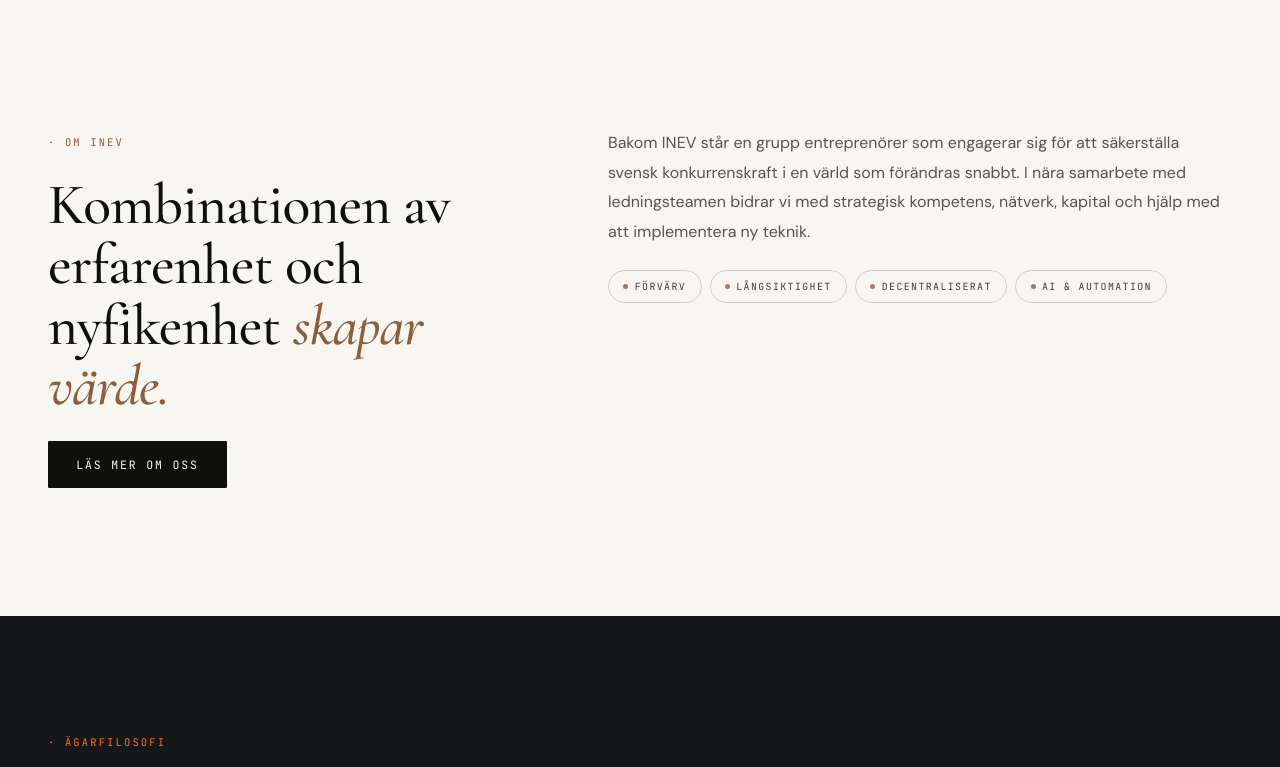
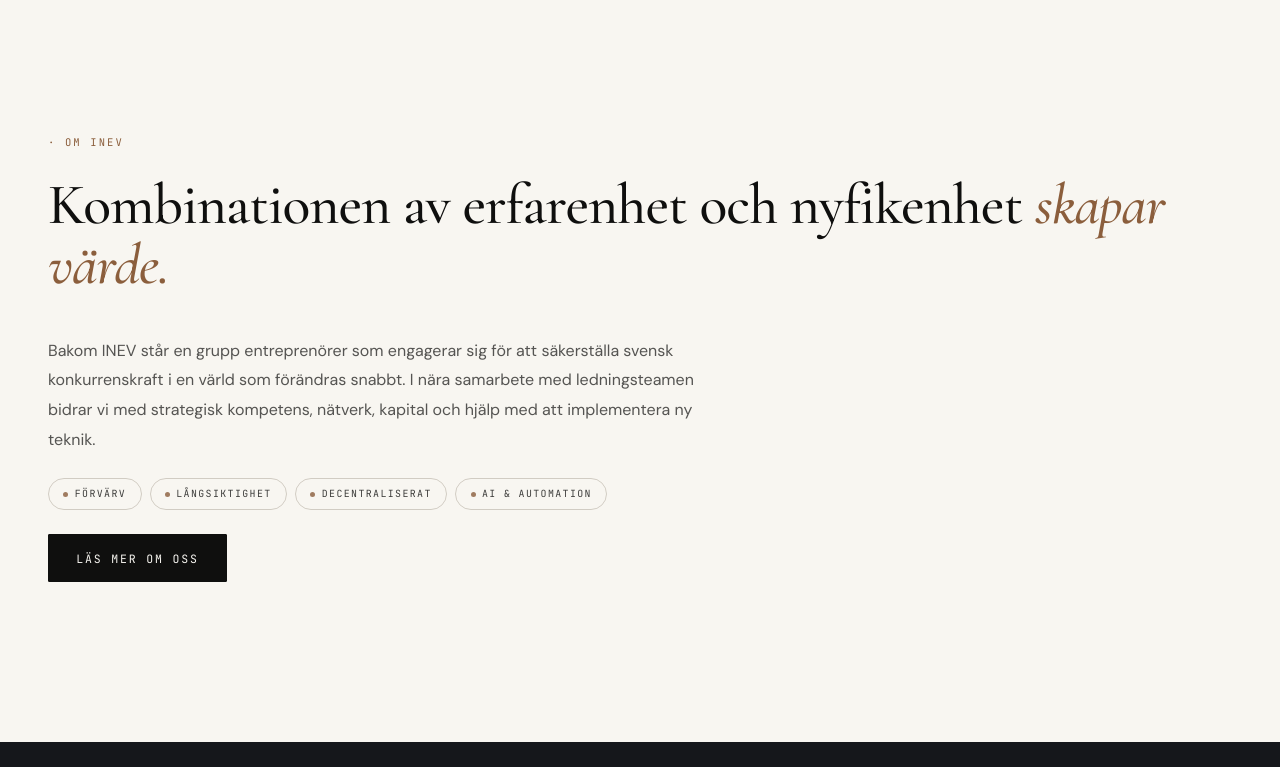
Before and after one commit to mrsecu/inev-preview, a plain HTML site: page index.html in a window 1280 px wide. Shown: the part 800-1567 px from the top of the page. Drawn offline with nearby package versions, Linux system fonts and the light colour scheme.

Commit message:
Fix: kontakt text synlig (reveal-class), about-block fullbredd title, ta bort po.body ovanför karusell

```diff
--- a/index.html
+++ b/index.html
@@ -755,21 +755,19 @@ img{max-width:100%;display:block}
   <!-- ABOUT BLOCK -->
   <section class="section scan-section">
     <div class="section-narrow">
-      <div class="about-grid">
-        <div class="reveal">
+      <div class="reveal" style="margin-bottom:2.5rem">
         <div class="section-label" data-i18n="a.label">· Om INEV</div>
-          <h2 class="section-title" data-i18n="a.title">Kombinationen av erfarenhet och nyfikenhet <em>skapar värde.</em></h2>
-          <div style="margin-top:1rem"><button class="btn btn-ink" data-page="om" data-i18n="a.cta">Läs mer om oss</button></div>
-        </div>
-        <div class="reveal">
+        <h2 class="section-title" data-i18n="a.title" style="max-width:none">Kombinationen av erfarenhet och nyfikenhet <em>skapar värde.</em></h2>
+      </div>
+      <div class="reveal" style="max-width:820px;margin-bottom:2rem">
         <p class="body-text" data-i18n="a.p1">Bakom INEV står en grupp entreprenörer som engagerar sig för att säkerställa svensk konkurrenskraft i en värld som förändras snabbt. I nära samarbete med ledningsteamen bidrar vi med strategisk kompetens, nätverk, kapital och hjälp med att implementera ny teknik.</p>
-          <div class="pill-row">
+        <div class="pill-row" style="margin-top:1.5rem;margin-bottom:1.5rem">
           <span class="pill" data-i18n="p.1">Förvärv</span>
           <span class="pill" data-i18n="p.4">Långsiktighet</span>
           <span class="pill" data-i18n="p.2">Decentraliserat</span>
           <span class="pill" data-i18n="p.5">AI &amp; automation</span>
         </div>
-        </div>
+        <div><button class="btn btn-ink" data-page="om" data-i18n="a.cta">Läs mer om oss</button></div>
       </div>
     </div>
   </section>
@@ -817,7 +815,6 @@ img{max-width:100%;display:block}
           <div class="section-label" data-i18n="po.label">· Innehav</div>
           <h2 data-i18n="po.title">Bolag vi <em>tror på.</em></h2>
         </div>
-        <p data-i18n="po.body">Vi förvärvar verksamheter med bevisa lönsamhet och starka kassaflöden, där vårt engagemang och vår investeringsvilja kan stötta den naturliga utvecklingen som deras respektive industri står inför.</p>
       </div>
       <div class="carousel-wrap">
         <div class="carousel-track" id="carouselTrack"></div>
@@ -1084,7 +1081,7 @@ img{max-width:100%;display:block}
   <section class="kontakt-hero">
     <div class="kontakt-hero-bg"></div>
     <div class="kontakt-hero-dark"></div>
-    <div class="kontakt-hero-inner reveal">
+    <div class="kontakt-hero-inner">
       <span class="eyebrow" data-i18n="k.eyebrow">· Kontakt</span>
       <h1 data-i18n="k.title">Diskret process. <em>Inga mellanhänder.</em></h1>
       <p data-i18n="k.body">Vi är alltid intresserade av att höra från entreprenörer, samarbetspartners och potentiella säljare. Konfidentiellt och utan tidspress.</p>
```
Lines whose indentation alone changed are shown as unchanged.
